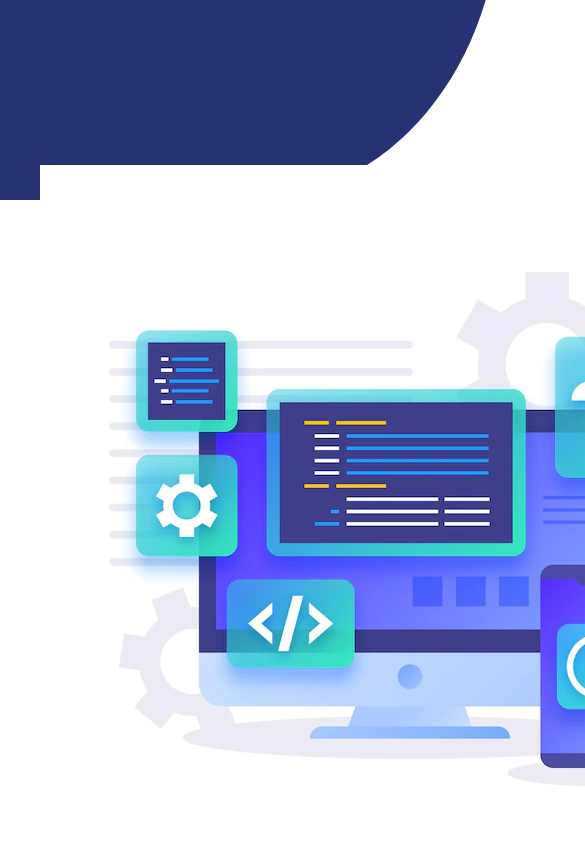
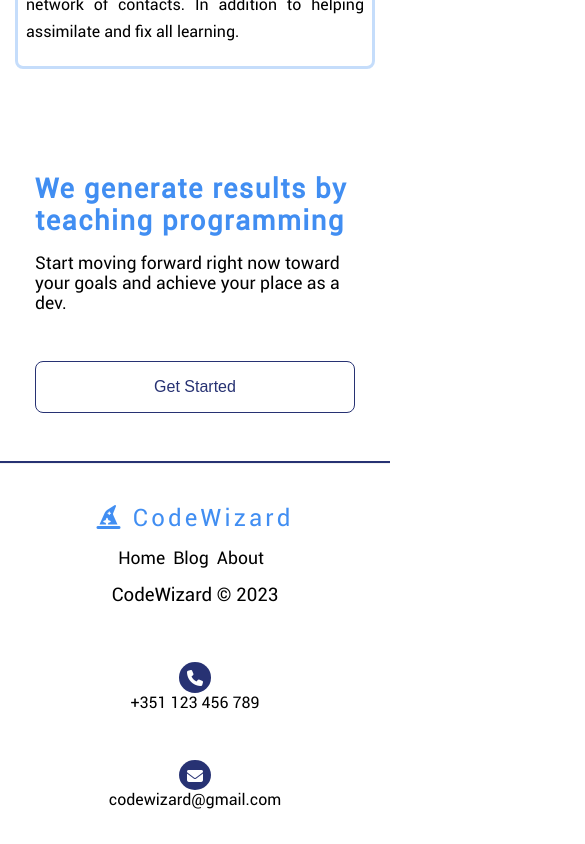
Before and after one commit to Victorceloss/code-wizard, a React (Vite) app in the folder frontend/: page / in a window 390 px wide. Shown: the part 2400-3244 px from the top of the page, 585 px wide, since content can reach past the window. Built offline with nearby package versions, Linux system fonts and the light colour scheme; some icons are missing.

Commit message:
:lipstick: style: Adding Styles (responsive) to the Home

```diff
--- a/frontend/src/styles/responsive/responsiveHome.css
+++ b/frontend/src/styles/responsive/responsiveHome.css
@@ -70,7 +70,8 @@
     text-align: center;
   }
 
-  .learning-pillars-all {
+  .learning-pillars-all,
+  .section-final {
     display: flex;
     align-items: center;
     flex-direction: column;
@@ -85,6 +86,10 @@
   .pillars h3 {font-size: 1.3rem;}
 
   .pillars p {font-size: 1.0rem;}
+
+  .final-image {display: none;}
+
+  .square-layout-two {display: none;}
 }
 
 @media screen and (min-width: 1024px) {
```
